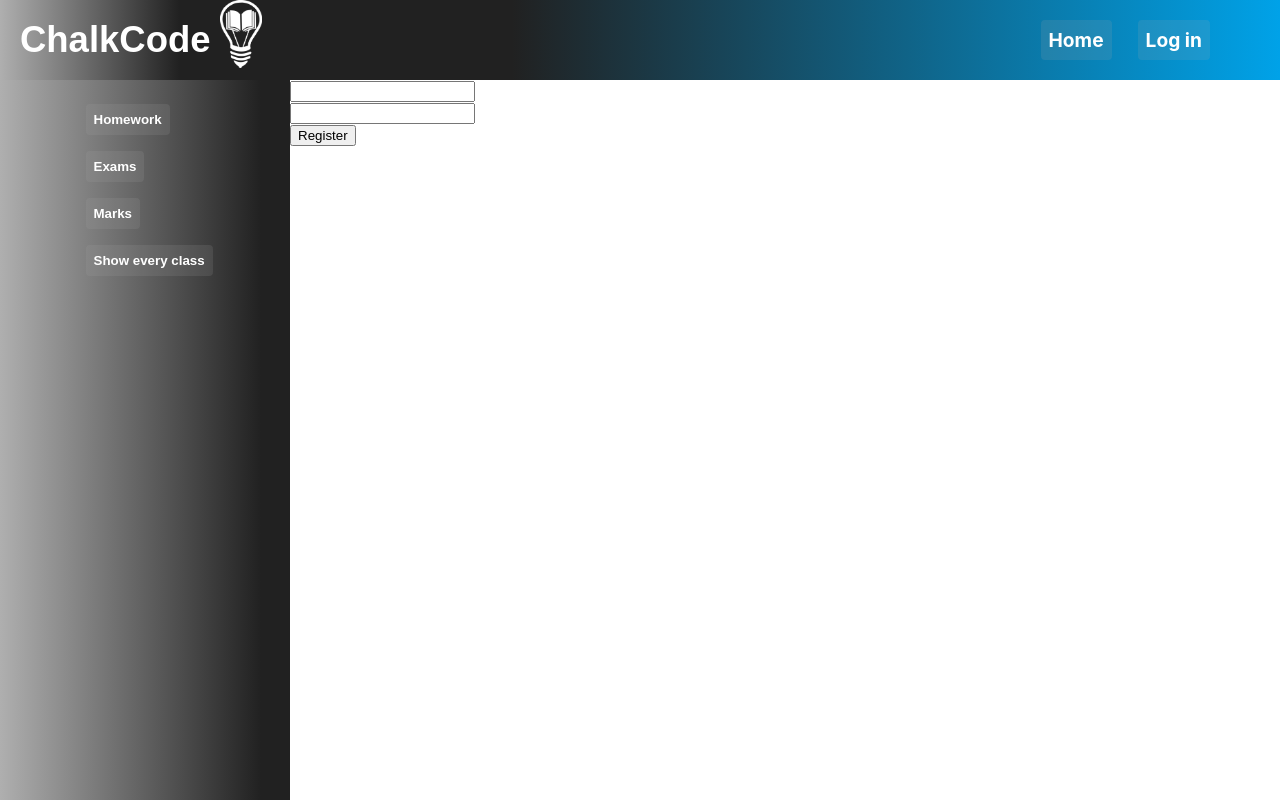
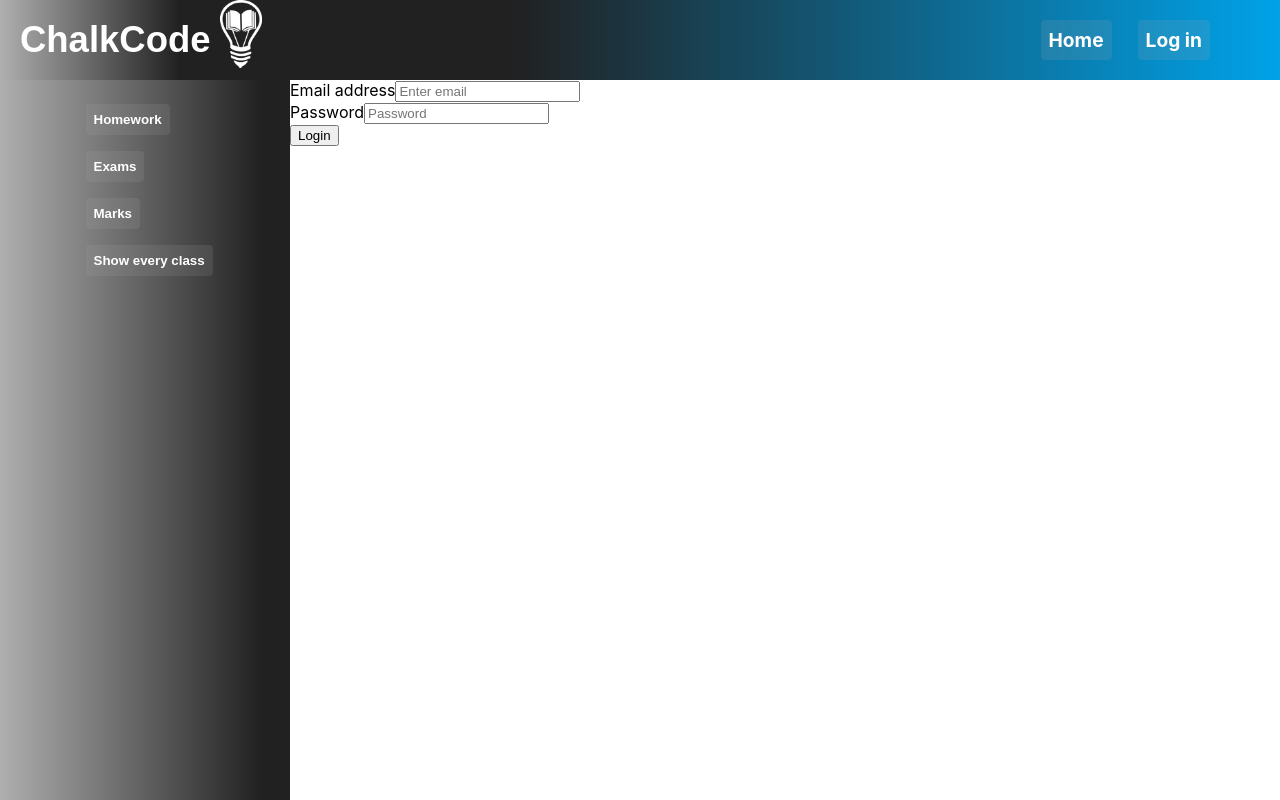
Before and after one commit to NGergely7712/chalk-code-front, a React (Create React App) app: page /login in a window 1280 px wide. Shown: the top 800 px of the page. Built offline with nearby package versions, Linux system fonts and the light colour scheme; a web font is replaced by a local one.

Commit message:
refactor: refactor login and navbar methods

```diff
--- a/src/Components/Login/Login.js
+++ b/src/Components/Login/Login.js
@@ -1,4 +1,5 @@
 import React, { Component } from 'react'
+import jwt from 'jwt-decode'
 import axios from 'axios'
 import Navbar from '../Navbar/Navbar'
 import Sidebar from '../Sidebar/Sidebar'
@@ -8,10 +9,11 @@ class PostForm extends Component {
 		super(props)
 
 		this.state = {
-			name: '',
-			birthDate: '1998-02-01'
+			Username: '',
+			Password:''
 		}
 	}
+
 
 	changeHandler = e => {
 		this.setState({ [e.target.name]: e.target.value })
@@ -21,43 +23,73 @@ class PostForm extends Component {
 		e.preventDefault()
 		console.log(this.state)
 		axios
-			.post('https://localhost:44324/9a/add-new-student', this.state)
+			.post('https://localhost:44324/login/auth', this.state)
 			.then(response => {
 				console.log(response)
+				const token = response.data.token;
+      			const user = jwt(token)
+                localStorage.setItem('token',token)
+                localStorage.setItem('name',user.name)
+				localStorage.setItem('role',user.role)
+                console.log(localStorage)
+                return (
+                    window.location.replace("/")
+                    )
 			})
 			.catch(error => {
-				console.log(error)
+                console.log(error)
+
+				alert("Invalid Username or Password")
 			})
 	}
 
+    logoutbtn = e =>{
+
+        localStorage.clear();
+        return (
+            window.location.replace("/")
+            )
+
+    }
+
 	render() {
-		const { userId, title, body } = this.state
+		const { userName, password } = this.state
+        if(localStorage.getItem('name') == null){
+
+
 		return (
 			<div>
                 <Navbar />
                 <Sidebar />
 				<form onSubmit={this.submitHandler}>
-					<div>
-						<input
-							type="text"
-							name="name"
-							value={userId}
-							onChange={this.changeHandler}
-						/>
-					</div>
-					<div>
-						<input
-							type="text"
-							name="title"
-							value={title}
-							//onChange={this.changeHandler}
-						/>
-					</div>
-					<button type="submit">Register</button>
-				</form>
+
+  <div class="form-group">
+    <label for="exampleInputEmail">Email address</label>
+    <input type="text" name="Username" value={userName} onChange={this.changeHandler} class="form-control" id="exampleInputEmail1" aria-describedby="emailHelp" placeholder="Enter email" />
+  </div>
+  <div class="form-group">
+    <label for="exampleInputPassword1">Password</label>
+    <input name="Password" value={password} onChange={this.changeHandler} type="password" class="form-control" id="exampleInputPassword1" placeholder="Password"/>
+  </div>
+  <button type="submit" class="btn btn-primary">Login</button>
+
+</form>
+
 			</div>
 		)
+    }else{
+        return(
+            <div>
+                <Navbar />
+                <Sidebar />
+				<form onSubmit={this.submitHandler}>
+                <button type="submit" class="btn btn-primary" onClick={this.logoutbtn}>Logout</button>
+</form>
+</div>
+        )
+
+    }
 	}
 }
-
+//
 export default PostForm
```
Also changed, not shown: src/old files/Components/navbar.js (+12 -9 lines).
